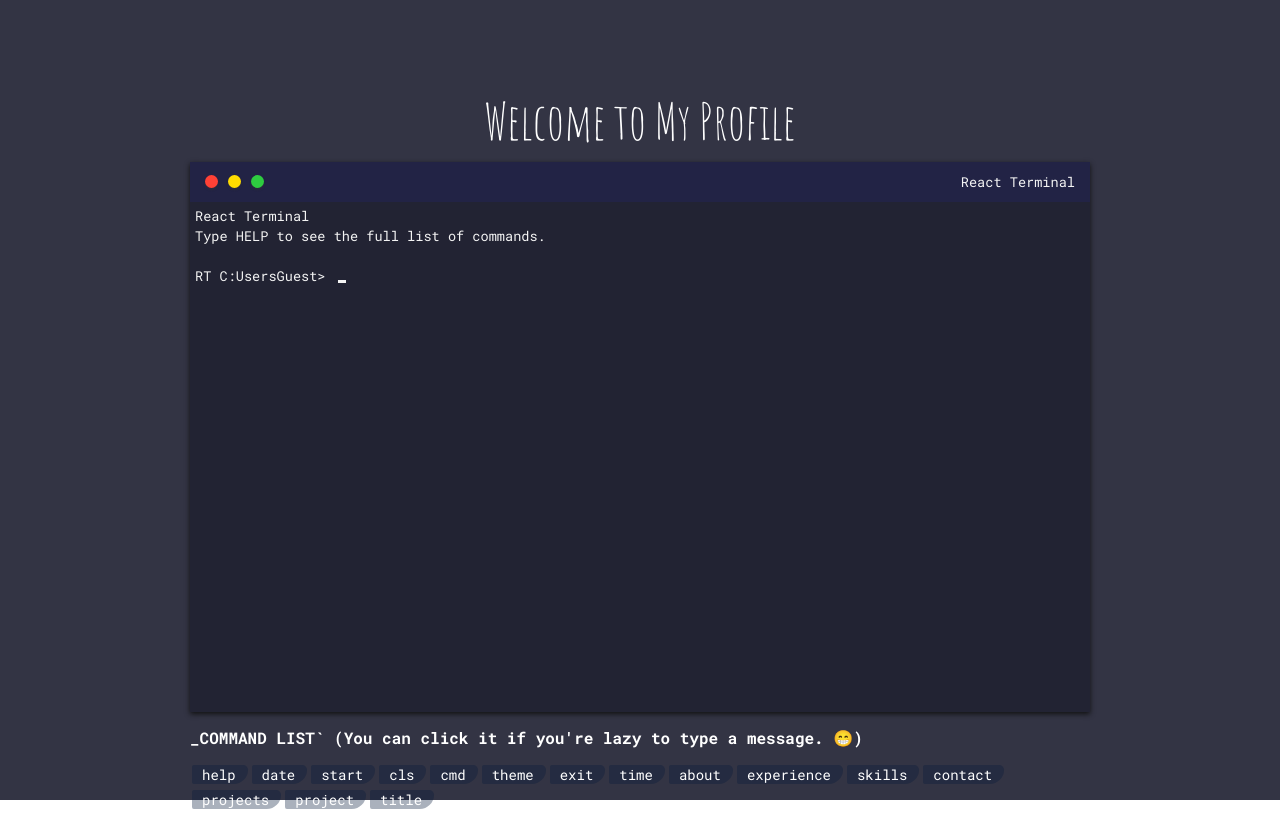
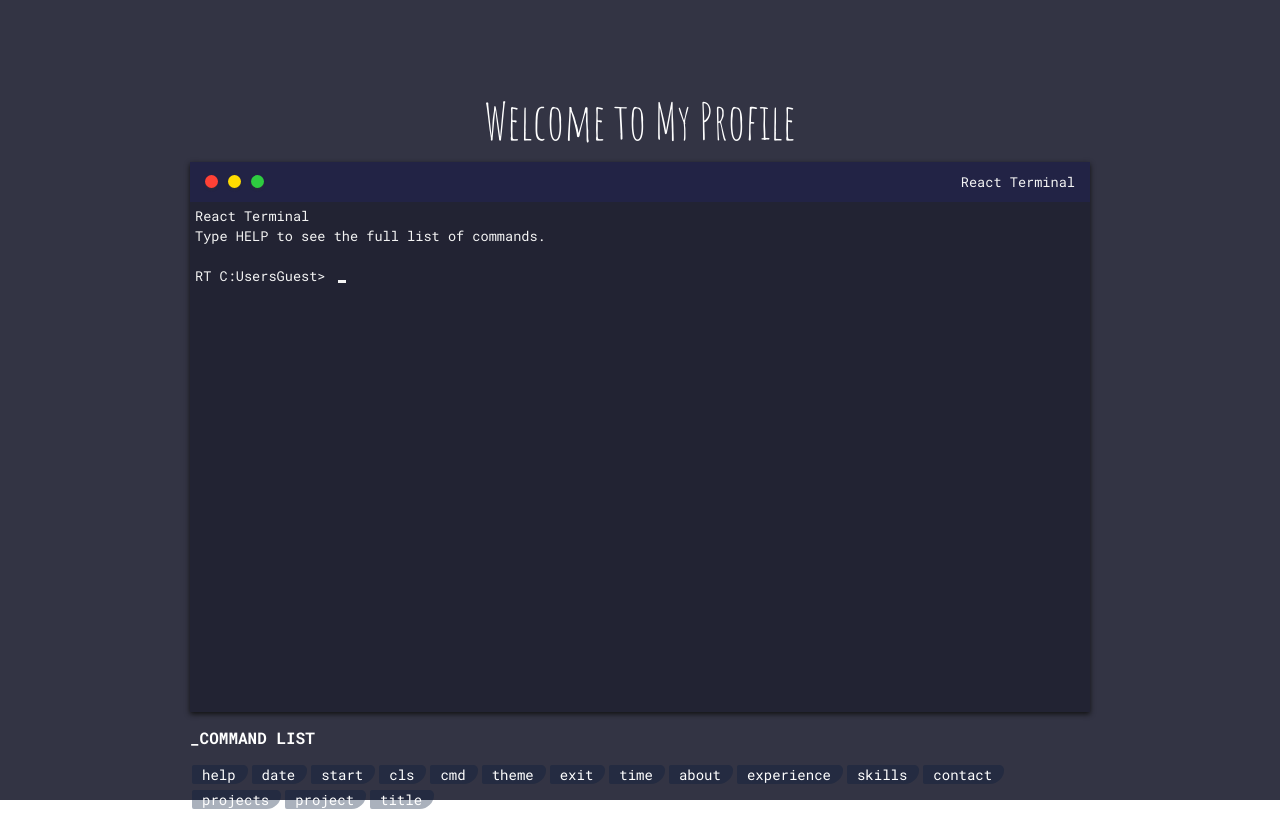
Before and after one commit to L4zy-p/terminal-profile, a Next.js app: page / in a window 1280 px wide. Built offline with nearby package versions, Linux system fonts and the light colour scheme.

Commit message:
[fix]: build error

```diff
--- a/pages/components/field.tsx
+++ b/pages/components/field.tsx
@@ -389,7 +389,7 @@ export const Field = ({ theme, setTheme, setTitle }: FieldProps) => {
       })}
       <UserText input={userInput} theme={theme.cursor} />
     </div>
-    <div className='tags-title'>_COMMAND LIST` (You can click it if you're lazy to type a message. 😁)</div>
+    <div className='tags-title'>_COMMAND LIST</div>
     <ul className='tags'>
       {
         recognizedCommands?.map((r, i) => <li key={i}>
```
